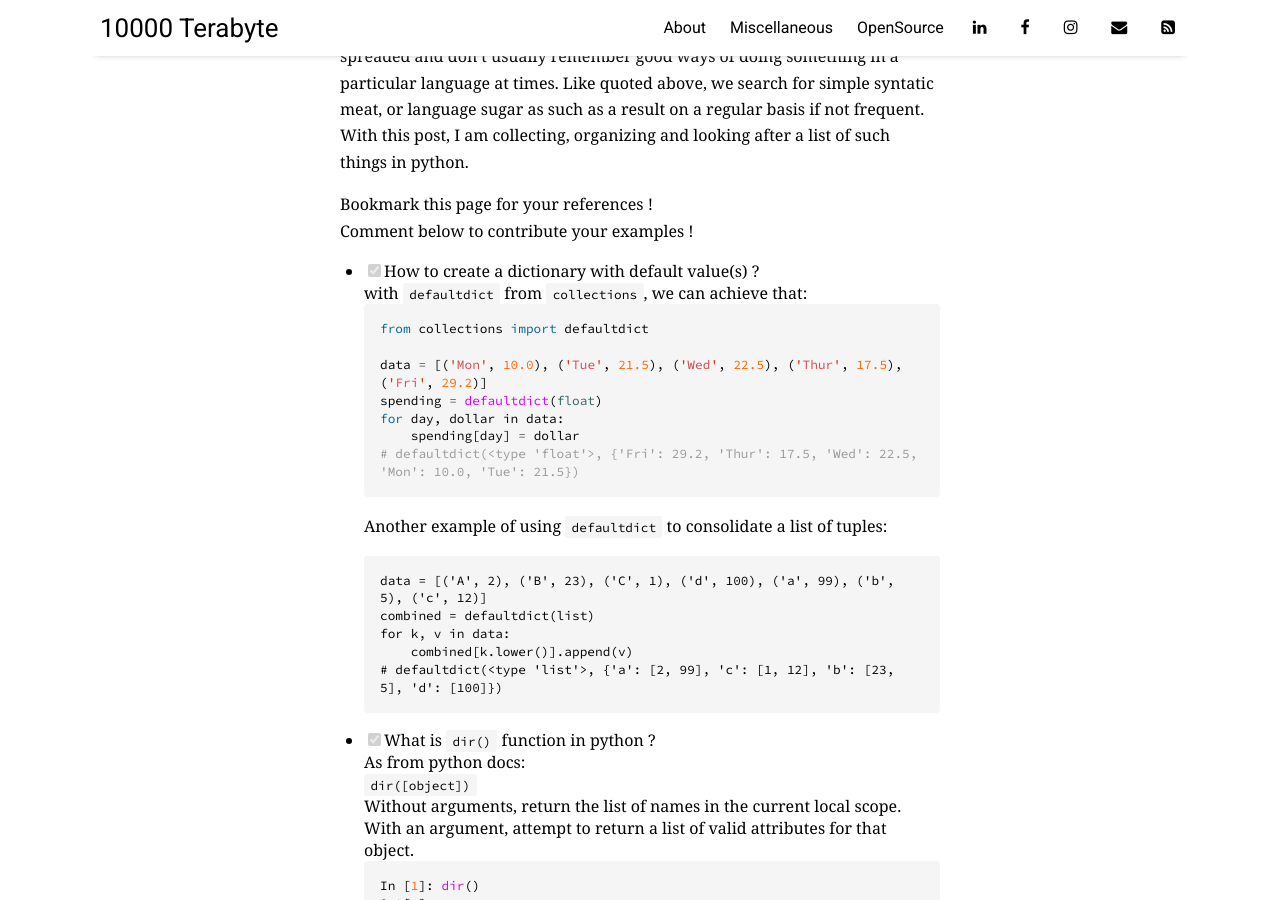
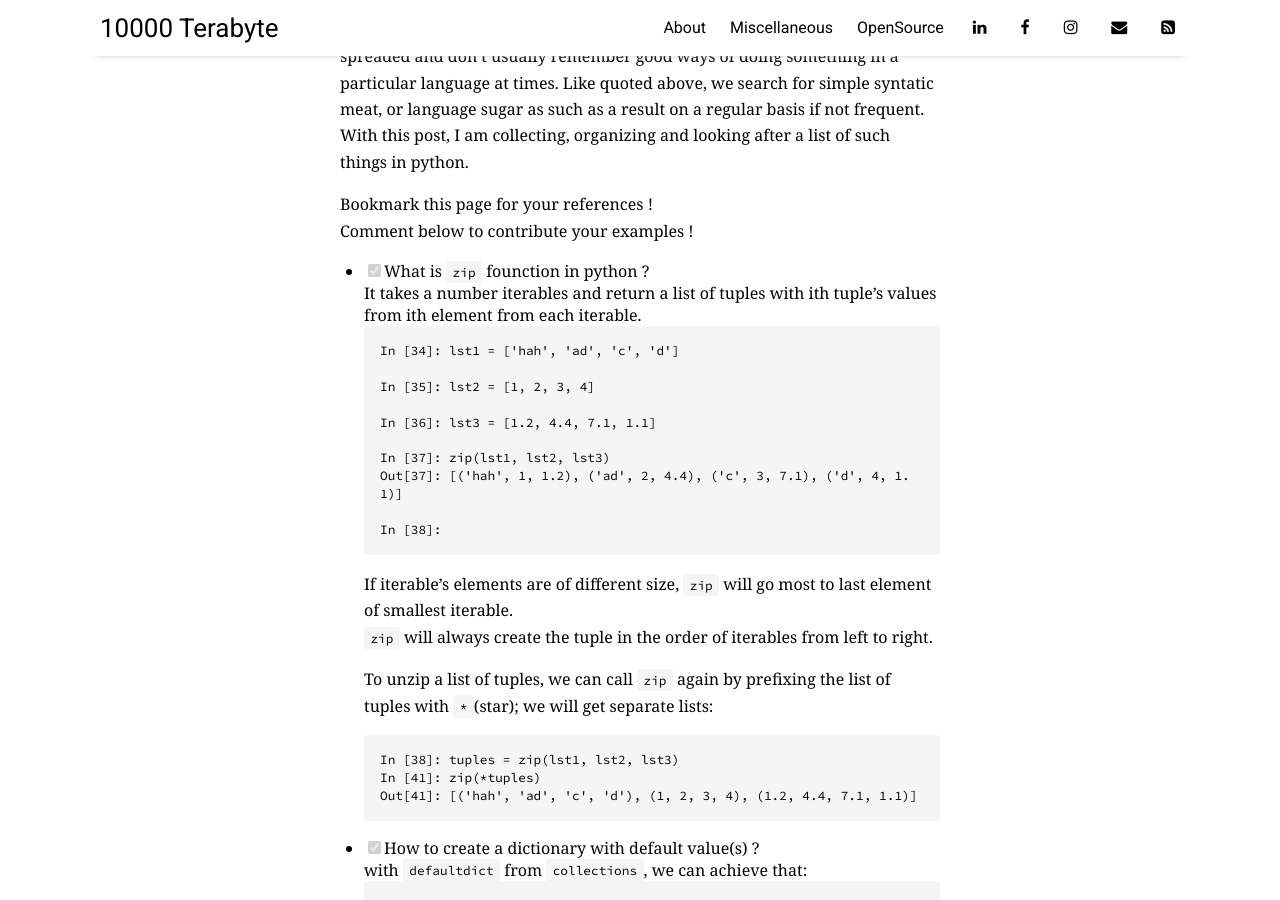
Before and after one commit to 10000TB/10000TB.github.io, a Jekyll site: the page built from _posts/2018-03-12-blog-series-python-A-Curated-List-Those-Python-How-To-You-Search-Frequently-in-Your-Daily-Programming.md, in a window 1280 px wide and 900 px high, scrolled down 533 px. Built offline with Jekyll 4.4.1, drawn with Linux system fonts in a browser that asks for light colours; nearby versions of some CDN libraries; comment, search, counter and statistics services are not loaded; some of the changed text lies outside the part shown.

Commit message:
Added a new entry on python zip founction.

````diff
--- a/_posts/2018-03-12-blog-series-python-A-Curated-List-Those-Python-How-To-You-Search-Frequently-in-Your-Daily-Programming.md
+++ b/_posts/2018-03-12-blog-series-python-A-Curated-List-Those-Python-How-To-You-Search-Frequently-in-Your-Daily-Programming.md
@@ -13,6 +13,31 @@ Often times, when we work with different languages, our attentionn is spreaded a
 
 Bookmark this page for your references !
 Comment below to contribute your examples !
+
+
+- [x] What is `zip` founction in python ?
+  It takes a number iterables and return a list of tuples with ith tuple's values from ith element from each iterable.
+  ```
+  In [34]: lst1 = ['hah', 'ad', 'c', 'd']
+
+  In [35]: lst2 = [1, 2, 3, 4]
+
+  In [36]: lst3 = [1.2, 4.4, 7.1, 1.1]
+
+  In [37]: zip(lst1, lst2, lst3)
+  Out[37]: [('hah', 1, 1.2), ('ad', 2, 4.4), ('c', 3, 7.1), ('d', 4, 1.1)]
+
+  In [38]:
+  ```
+  If iterable's elements are of different size, `zip` will go most to last element of smallest iterable.
+  `zip` will always create the tuple in the order of iterables from left to right.
+
+  To unzip a list of tuples, we can call `zip` again by prefixing the list of tuples with `*`(star); we will get separate lists:
+  ```
+  In [38]: tuples = zip(lst1, lst2, lst3)
+  In [41]: zip(*tuples)
+  Out[41]: [('hah', 'ad', 'c', 'd'), (1, 2, 3, 4), (1.2, 4.4, 7.1, 1.1)]
+  ```
 
 
 - [x] How to create a dictionary with default value(s) ?
@@ -525,6 +550,7 @@ TypeError: 'str' object does not support item assignment
   &nbsp;
 
 To curate:
+- [ ] Explore python `collections`
 - [ ] Python's variable scoping ?
 - [ ] The time complexity for python to return the length of a string ?
 - [ ] The time complexity for python to return the length of a list ?
````
